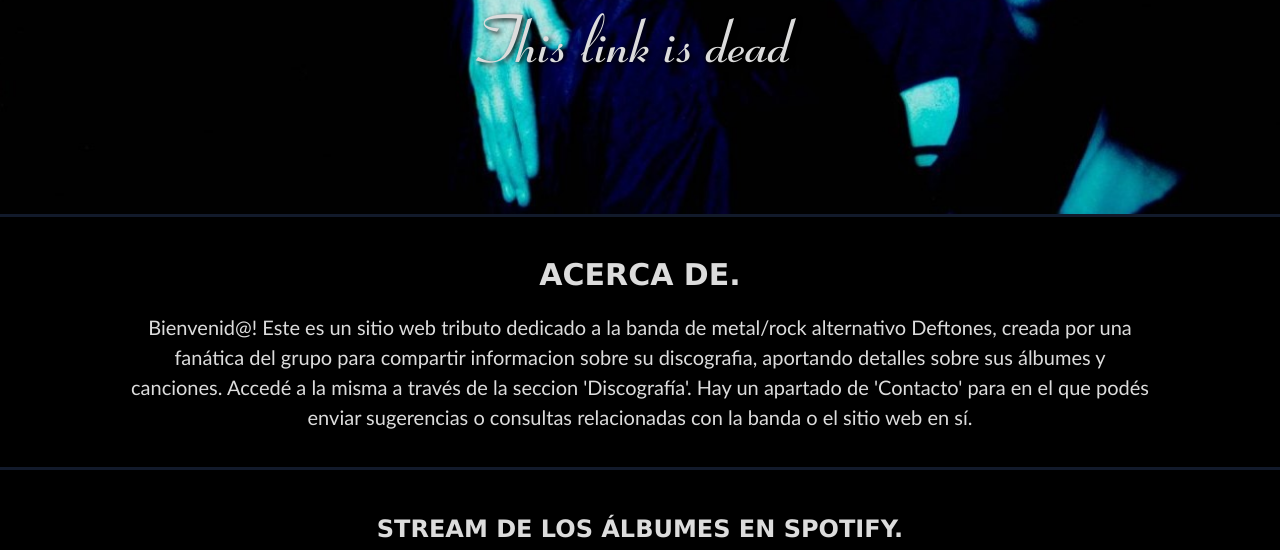
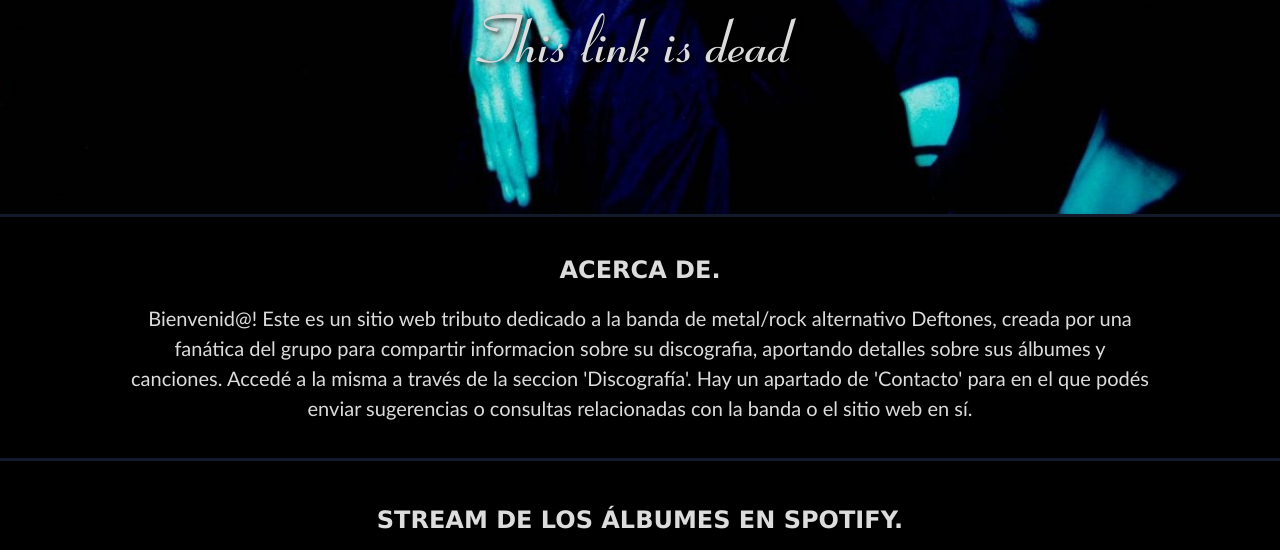
Before and after one commit to anaklikailo/this-link-is-dead, a PHP site: page / in a window 1280 px wide. Shown: the part 558-1108 px from the top of the page. Run offline with PHP 8.4, Linux system fonts and the light colour scheme; data that the repository does not hold is empty.

Commit message:
style: mejoras visuales.

```diff
--- a/css/style.css
+++ b/css/style.css
@@ -39,7 +39,6 @@ h2 {
     text-align: center;
     text-transform: uppercase;
     font-family: Geneva, Verdana, sans-serif;
-
 }
 
 
@@ -116,6 +115,10 @@ p{
     font-family: Trebuchet MS, serif;
     font-size: 20px;
     line-height: 1.5;
+}
+
+.about h2 {
+    font-size: 24px;
 }
 
 @media (max-width: 769px) {
@@ -398,7 +401,6 @@ p{
     display: flex;
     flex-direction:column;
     box-sizing: border-box;
-
 }
 
 .album-pic-info img {
@@ -414,13 +416,12 @@ p{
 }
 
 .album-songs h3 {
-  width: 100%;
+    width: 100%;
 }
 
 .album-songs li {
     padding: 8px 0;
     box-sizing: border-box;
-
 }
 
 .song-info {
--- a/pages/album.php
+++ b/pages/album.php
@@ -44,6 +44,7 @@ conectar();
                     }
                     echo "</li>";
                 }
+                echo "</ol>";
             echo "</div>";
         echo "</div>";
     }
--- a/pages/contacto.php
+++ b/pages/contacto.php
@@ -54,7 +54,7 @@ if ($_SERVER["REQUEST_METHOD"] == "POST") {
         <input class="form-input" type="email" name="email" placeholder="email*" required>
         <input class="form-input" type="text" name="fname" placeholder="nombre">
         <input class="form-input" type="text" name="lname" placeholder="apellido">
-        <input class="form-input" type="text" name="phone" placeholder="telefono">
+        <input class="form-input" type="number" name="phone" placeholder="telefono">
         <input class="form-input" type="text" name="address" placeholder="direccion">
         <input class="form-input" type="text" name="city" placeholder="ciudad">
         <input class="form-input" type="text" name="country" placeholder="pais">
```
